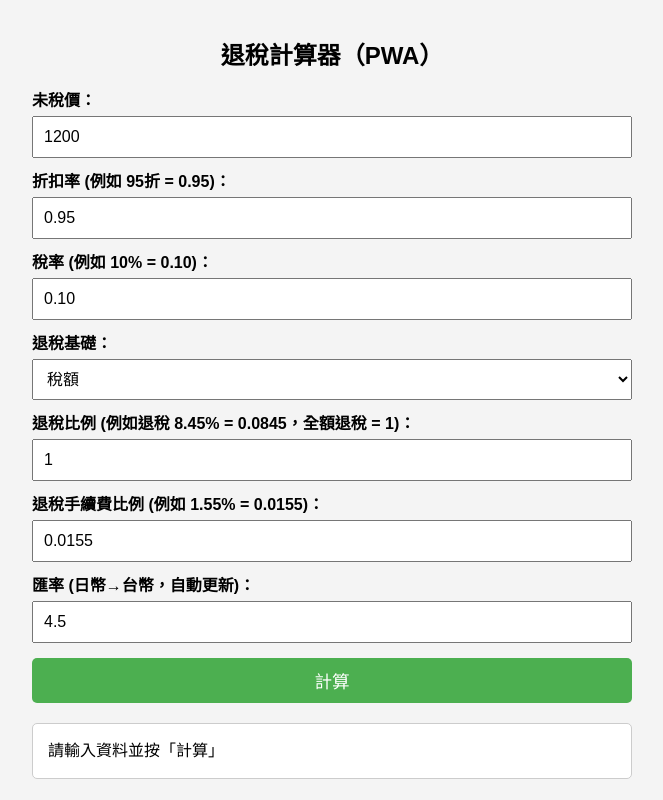
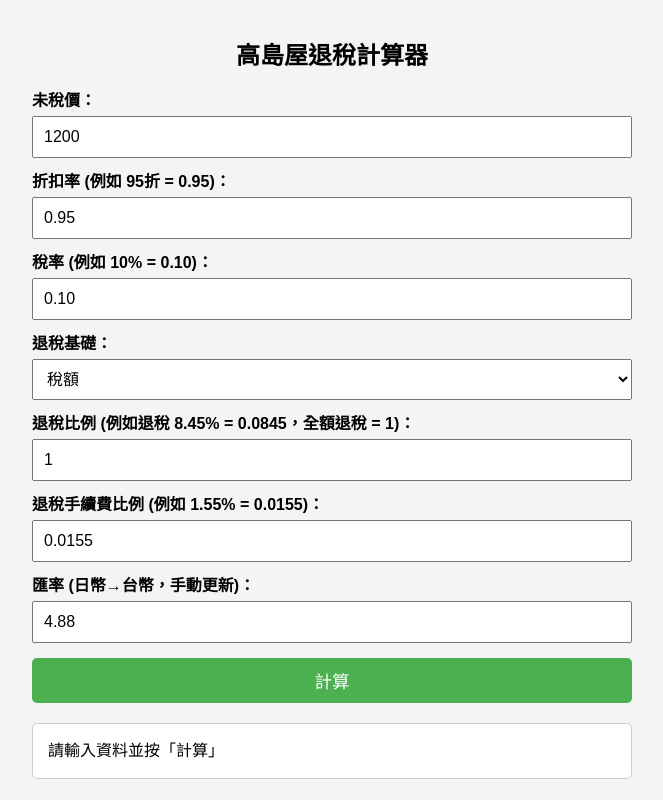
Before and after one commit to mereslith/JP-tax-refund, a plain HTML site: page index.html in a window 1280 px wide. Shown: the whole page, without its empty margins (308-971 px from the left). Drawn offline with Linux system fonts and the light colour scheme; no server answers.

Commit message:
Add files via upload

```diff
--- a/index.html
+++ b/index.html
@@ -3,7 +3,7 @@
 <head>
 <meta charset="UTF-8">
 <meta name="viewport" content="width=device-width, initial-scale=1.0">
-<title>退稅計算器（PWA）</title>
+<title>高島屋退稅計算器</title>
 <link rel="manifest" href="manifest.json">
 <style>
     body { font-family: Arial, sans-serif; max-width: 600px; margin: auto; padding: 20px; background: #f4f4f4; }
@@ -17,7 +17,7 @@
 </head>
 <body>
 
-<h1>退稅計算器（PWA）</h1>
+<h1>高島屋退稅計算器</h1>
 
 <label>未稅價：</label>
 <input type="number" id="untaxed" value="1200">
@@ -40,8 +40,8 @@
 <label>退稅手續費比例 (例如 1.55% = 0.0155)：</label>
 <input type="number" step="0.0001" id="feeRate" value="0.0155">
 
-<label>匯率 (日幣→台幣，自動更新)：</label>
-<input type="number" step="0.0001" id="exchangeRate" value="4.5">
+<label>匯率 (日幣→台幣，手動更新)：</label>
+<input type="number" step="0.0001" id="exchangeRate" value="4.88">
 
 <button onclick="calculate()">計算</button>
 
@@ -50,7 +50,7 @@
 <script>
 async function fetchExchangeRate() {
     try {
-        let res = await fetch("https://api.exchangerate.host/latest?base=JPY&symbols=TWD");
+        let res = await fetch("https://api.exchangerate.host/latest?base=TWD&symbols=JPY");
         let data = await res.json();
         if (data && data.rates && data.rates.TWD) {
             document.getElementById("exchangeRate").value = data.rates.TWD.toFixed(4);
```
Also changed, not shown: manifest.json.
